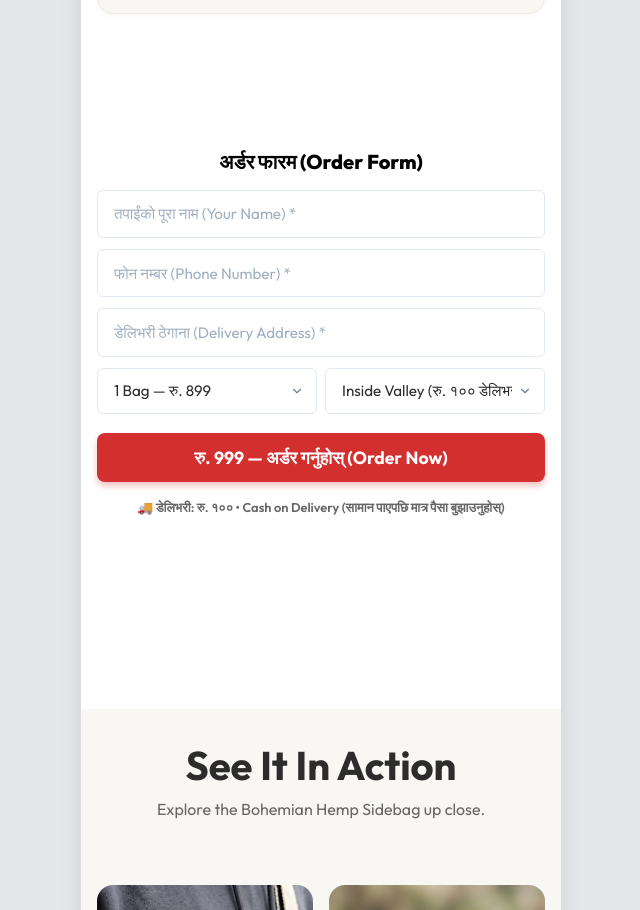
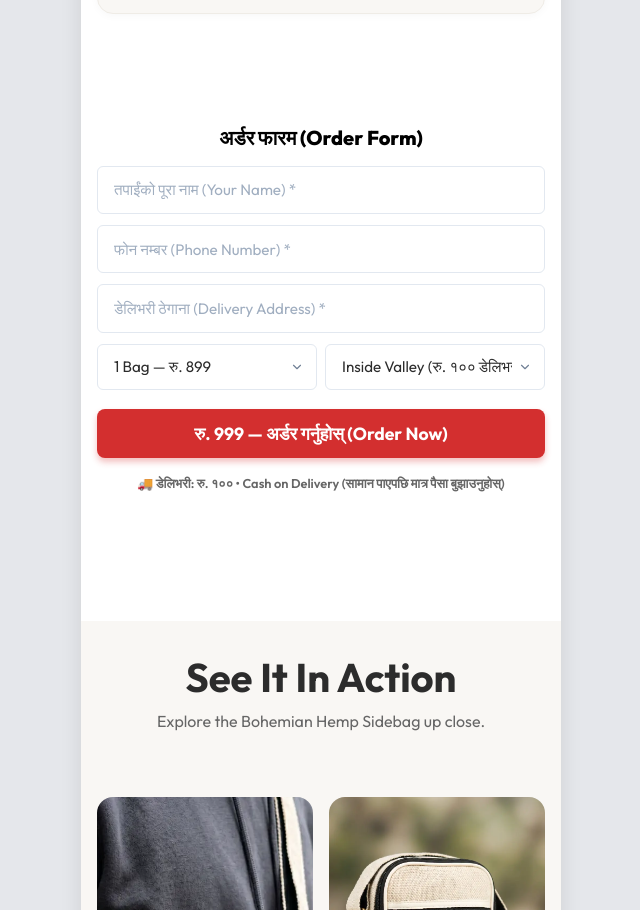
Before and after one commit to mail-revenueorbits/boho-nepal-landing, a React (Vite) app: page / in a window 1280 px wide. Shown: the part 2446-3356 px from the top of the page, without its empty margins (319-959 px from the left). Built offline with nearby package versions, Linux system fonts and the light colour scheme; no server answers.

Commit message:
style: adjust order form margins to 6rem top and 5rem bottom

```diff
--- a/src/components/OfferSection.css
+++ b/src/components/OfferSection.css
@@ -44,8 +44,8 @@
 .order-form-container {
   background-color: #FFFFFF;
   padding: var(--space-sm) 0;
-  margin-top: 7.5rem;
-  margin-bottom: 9rem;
+  margin-top: 6rem;
+  margin-bottom: 5rem;
   scroll-margin-top: 10px;
 }
 
```
